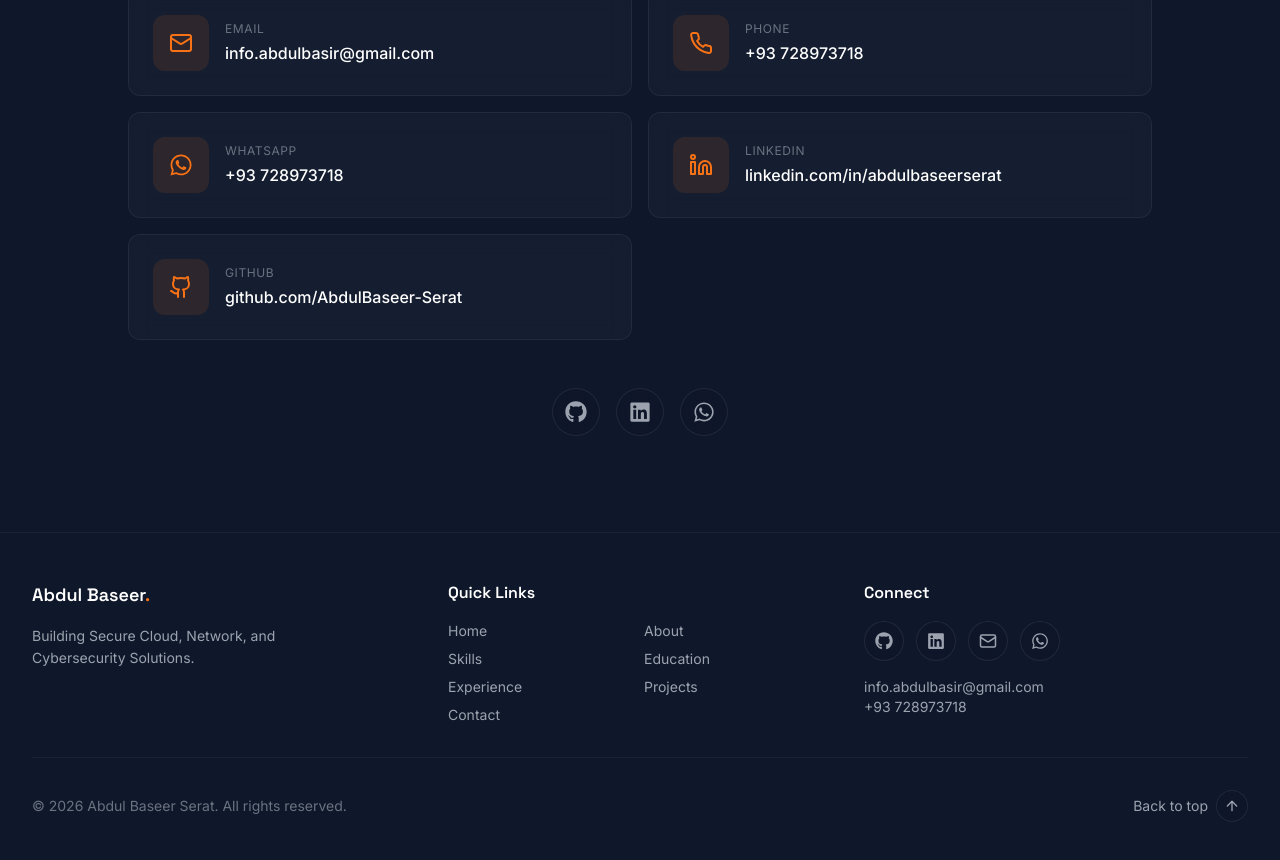
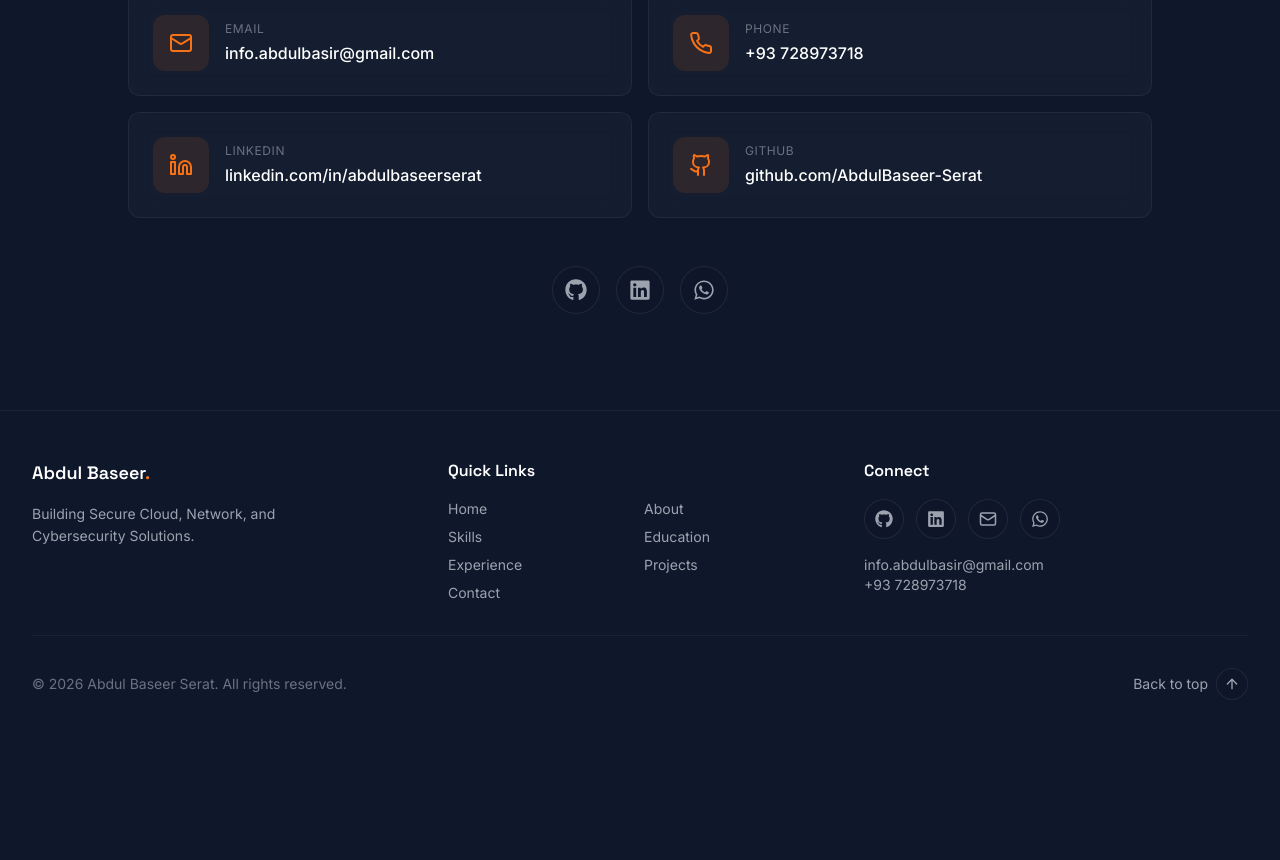
Before and after one commit to abdulbaseer-Serat/info.abdulbasirserat.com, a React (Vite) app: page / in a window 1280 px wide. Shown: the part 6196-7056 px from the top of the page. After the commit the page ends 6944 px from the top, so only its background shows below. Built offline with nearby package versions, Linux system fonts and the light colour scheme.

Commit message:
Update portfolio.ts

```diff
--- a/src/data/portfolio.ts
+++ b/src/data/portfolio.ts
@@ -233,7 +233,6 @@ export const languages = ['Pashto', 'English', 'Dari', 'Urdu'];
 export const contactLinks = [
   { label: 'Email', value: 'info.abdulbasir@gmail.com', href: 'mailto:info.abdulbasir@gmail.com', icon: Mail },
   { label: 'Phone', value: '+93 728973718', href: 'tel:+93728973718', icon: Phone },
-  { label: 'WhatsApp', value: '+93 728973718', href: 'https://wa.me/93728973718', icon: FaWhatsapp },
   { label: 'LinkedIn', value: 'linkedin.com/in/abdulbaseerserat', href: 'https://linkedin.com/in/abdulbaseerserat', icon: Linkedin },
   { label: 'GitHub', value: 'github.com/AbdulBaseer-Serat', href: 'https://github.com/AbdulBaseer-Serat', icon: Github },
 ];
```
